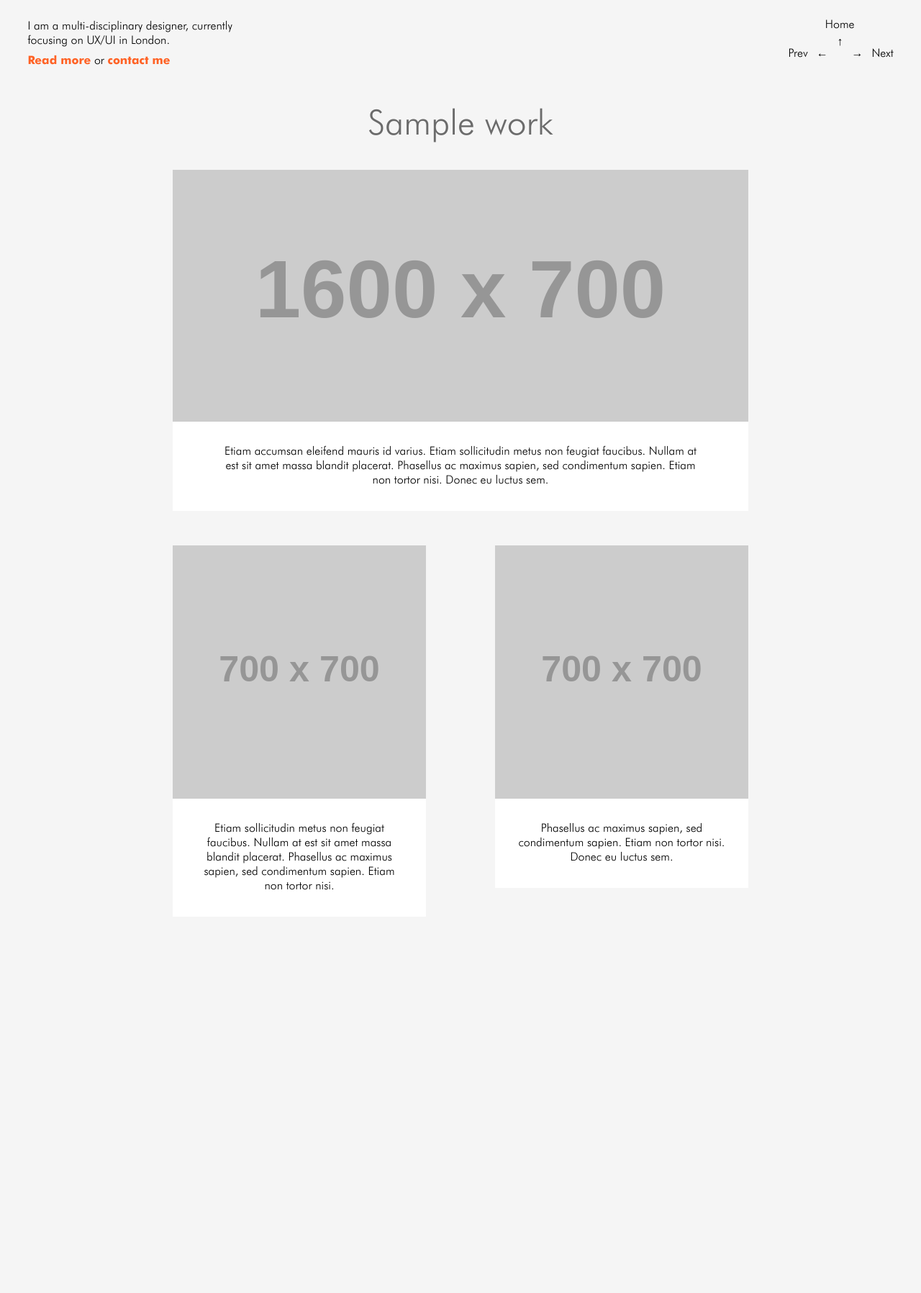
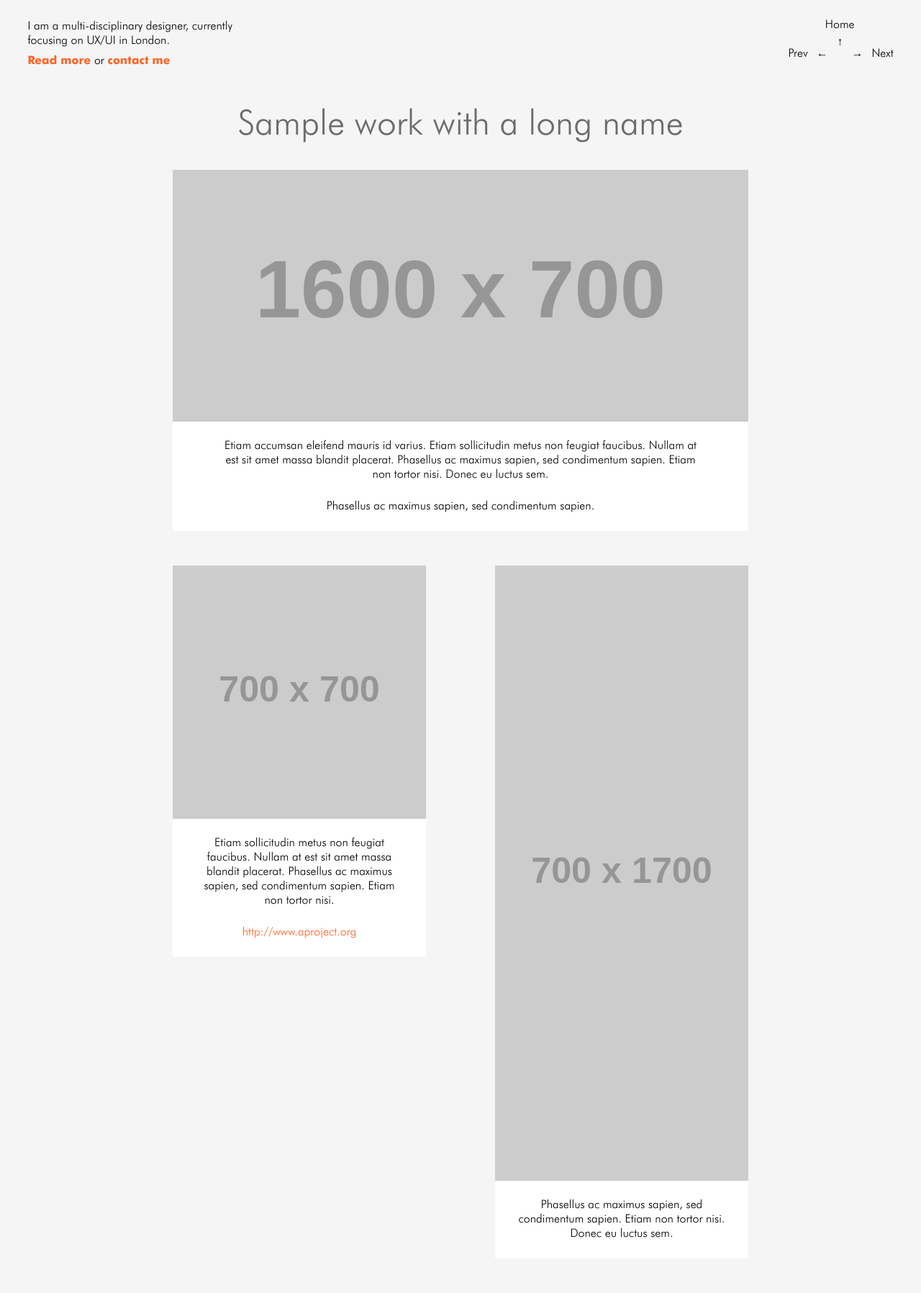
Before and after one commit to audreymgr/audreymgr.github.io, a Jekyll site: the page built from work/sample.html, in a window 1280 px wide. Shown: the whole page at 72% size. Built offline with Jekyll 4.4.1, drawn with Linux system fonts in a browser that asks for light colours; before the commit the page ends 1322 px from its top, so only the background shows below that.

Commit message:
Style fine tuning

```diff
--- a/css/audddrey.css
+++ b/css/audddrey.css
@@ -91,7 +91,7 @@
     flex-direction: row;
     width: 100%;
     justify-content: center;
-    margin: 4rem 0;
+    margin: 2rem 0;
 }
 
 .controls a {
@@ -330,7 +330,7 @@
 
 #detail h1 {
     font-family: FuturaBT-Light, sans-serif;
-    font-size: 2rem;
+    font-size: 3rem;
     color: #6b6b6b;
     text-align: center;
     margin-bottom: 2rem;
@@ -351,8 +351,11 @@
 }
 
 #detail li p {
-    padding: 1rem;
+    padding: 1rem 1rem 0 1rem;
     background-color: #fff;
+}
+#detail li p:last-child {
+    padding-bottom: 1rem;
 }
 
 @media (min-width: 40em) {
@@ -360,10 +363,6 @@
         width: 50rem;
         margin: 0 auto;
         padding: 9rem 0 0 0;
-    }
-
-    #detail h1 {
-        font-size: 3rem;
     }
 
     #detail ul {
@@ -389,10 +388,14 @@
     }
 
     #detail li.large p {
-        padding: 2rem 4rem;
+        padding: 1.5rem 4rem 0 4rem;
     }
 
     #detail li.small p {
-        padding: 2rem;
+        padding: 1.5rem 2rem 0 2rem;
+    }
+
+    #detail li p:last-child {
+        padding-bottom: 1.5rem;
     }
 }
--- a/work/sample.html
+++ b/work/sample.html
@@ -5,7 +5,7 @@
 
 <div id="project">
     <article id="detail">
-        <h1>Sample work</h1>
+        <h1>Sample work with a long name</h1>
         <ul>
             <li class="large">
                 <img src="http://placehold.it/1600x700/FF610D/000000"/>
@@ -17,6 +17,7 @@
                     tortor
                     nisi. Donec eu luctus sem.
                 </p>
+                <p>Phasellus ac maximus sapien, sed condimentum sapien.</p>
             </li>
             <li class="small">
                 <img src="http://placehold.it/700x700/FF610D/000000"/>
@@ -26,9 +27,10 @@
                     tortor
                     nisi.
                 </p>
+                <p><a href="http://www.google.com/">http://www.aproject.org</a></p>
             </li>
             <li class="small">
-                <img src="http://placehold.it/700x700/FF610D/000000"/>
+                <img src="http://placehold.it/700x1700/FF610D/000000"/>
                 <p>
                     Phasellus ac maximus sapien, sed condimentum sapien. Etiam non tortor
                     nisi. Donec eu luctus sem.
```
